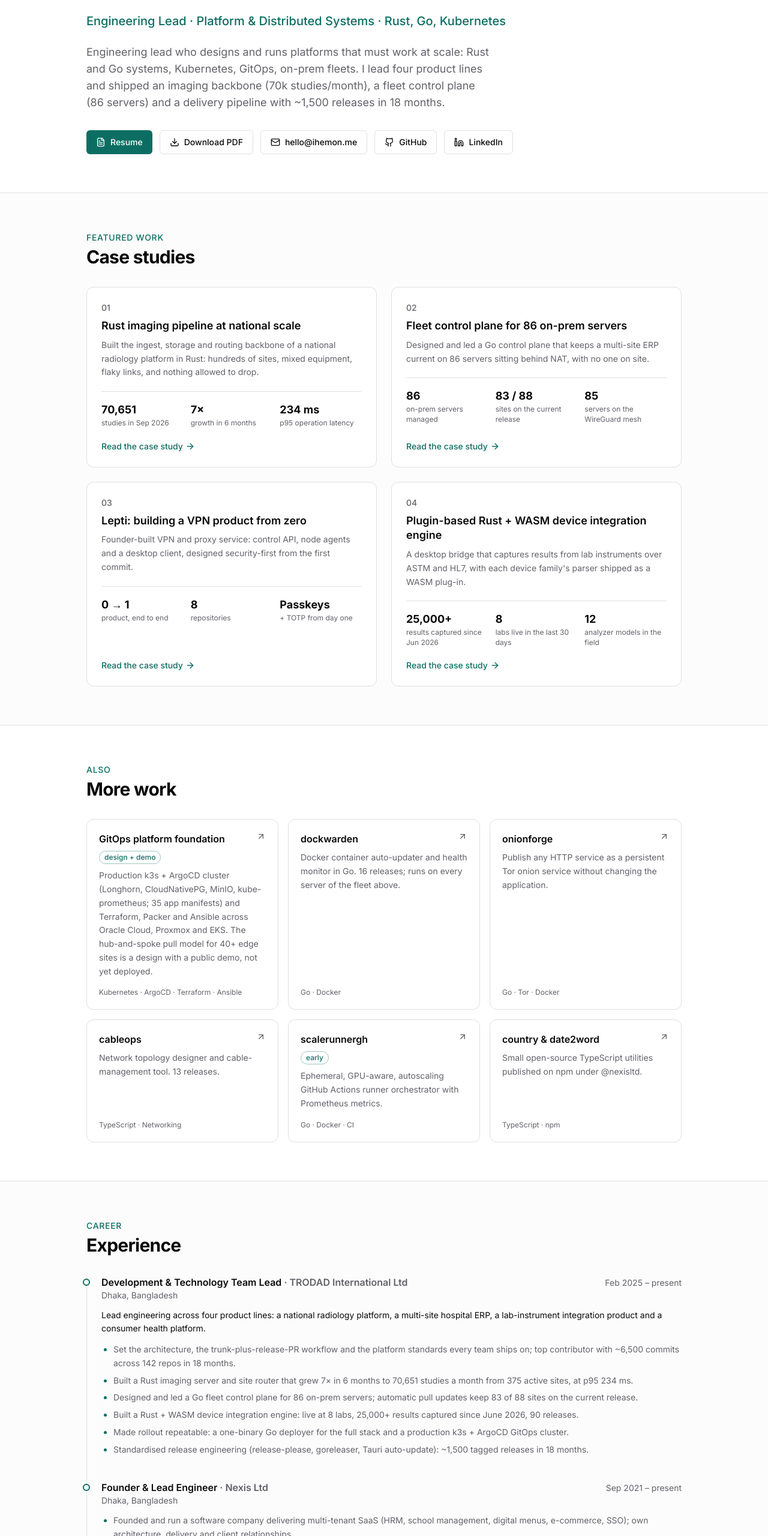
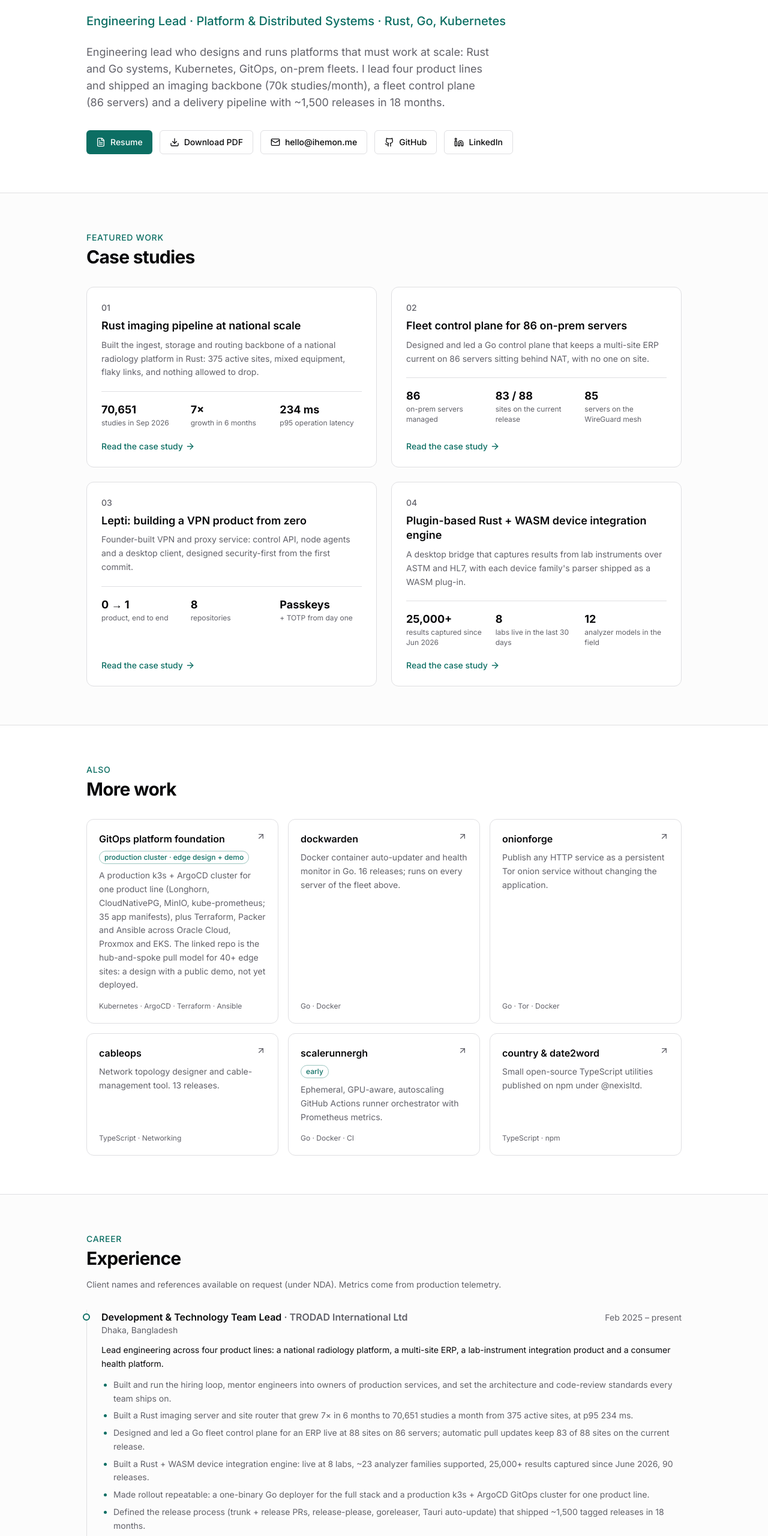
Before and after one commit to emon5122/emon5122.github.io, a Next.js app: page / in a window 1280 px wide. Shown: the part 240-2800 px from the top of the page at 60% size. Built offline with nearby package versions, Linux system fonts and the light colour scheme.

Commit message:
Apply hiring-panel fixes: leadership practices, location line, consistent metrics, NDA note

```diff
--- a/src/app/page.tsx
+++ b/src/app/page.tsx
@@ -162,6 +162,7 @@ export default function Home() {
             <section aria-labelledby="experience" className="border-t bg-muted/30">
                 <div className="mx-auto max-w-5xl px-4 py-16">
                     <SectionHeading id="experience" eyebrow="Career" title="Experience" />
+                    <p className="-mt-4 mb-8 text-sm text-muted-foreground">{site.note}</p>
                     <ol className="relative space-y-10 border-l pl-6">
                         {experience.map((r) => (
                             <li key={r.company} className="relative">
@@ -230,7 +231,7 @@ export default function Home() {
                     <SectionHeading id="contact" eyebrow="Contact" title="Let's talk" />
                     <p className="max-w-2xl leading-relaxed text-muted-foreground">
                         Open to staff, principal and lead roles in platform, backend, DevOps/SRE and
-                        engineering leadership, in any industry: remote, in Dhaka, or abroad with relocation.
+                        engineering leadership, in any industry: remote (overlapping EU or US-East hours), in Dhaka, or abroad with visa sponsorship.
                     </p>
                     <div className="mt-6 flex flex-wrap gap-3">
                         <a
--- a/src/content/profile.ts
+++ b/src/content/profile.ts
@@ -52,7 +52,9 @@ export const site = {
         "Engineering lead who designs and runs platforms that must work at scale: Rust and Go systems, Kubernetes, GitOps, on-prem fleets. I lead four product lines and shipped an imaging backbone (70k studies/month), a fleet control plane (86 servers) and a delivery pipeline with ~1,500 releases in 18 months.",
     description:
         "Engineering lead for platform and distributed systems in Rust, Go and Kubernetes. Case studies: a national-scale imaging pipeline, a control plane for 86 on-prem servers, a VPN product built from zero, and a Rust + WASM device integration engine.",
-    location: "Dhaka, Bangladesh (UTC+6) · open to remote and relocation",
+    location:
+        "Dhaka, Bangladesh (UTC+6) · Remote (overlap EU/US-East) · Open to relocation with visa sponsorship",
+    note: "Client names and references available on request (under NDA). Metrics come from production telemetry.",
     email: "hello@ihemon.me",
     links: {
         resume: "https://rxresu.me/emon5122/istiak-hassan-emon",
@@ -79,14 +81,14 @@ export const caseStudies: CaseStudy[] = [
         slug: "rust-imaging-pipeline",
         title: "Rust imaging pipeline at national scale",
         summary:
-            "Built the ingest, storage and routing backbone of a national radiology platform in Rust: hundreds of sites, mixed equipment, flaky links, and nothing allowed to drop.",
+            "Built the ingest, storage and routing backbone of a national radiology platform in Rust: 375 active sites, mixed equipment, flaky links, and nothing allowed to drop.",
         highlights: [
             { value: "70,651", label: "studies in Sep 2026" },
             { value: "7×", label: "growth in 6 months" },
             { value: "234 ms", label: "p95 operation latency" },
         ],
         problem:
-            "A national radiology platform had to receive, store, route and serve medical images from hundreds of hospitals and diagnostic centres. The sites run mixed equipment on unreliable links, and every byte is sensitive patient data.",
+            "A national radiology platform had to receive, store, route and serve medical images from hundreds of imaging sites. The sites run mixed equipment on unreliable links, and every byte is sensitive patient data.",
         constraints: [
             "Speak both the legacy DIMSE protocol suite and modern DICOMweb.",
             "Sites lose connectivity, so nothing may be dropped in transit.",
@@ -131,7 +133,7 @@ export const caseStudies: CaseStudy[] = [
                 "Modalities send to an on-site router that queues, routes and compresses studies, then forwards them to the central PACS. Images land in object storage with a Redis cache; viewers and reporting consume events over RabbitMQ. A separate export path strips identity before data leaves for research and AI datasets.",
         },
         impact: [
-            "375 active client sites sending studies in the last 30 days (467 onboarded)",
+            "375 active sites sending studies in the last 30 days",
             "70,651 studies in Sep 2026, up from ~10k in Mar: 7× in 6 months",
             "~62k images and 25.6 GB ingested per day; 6.3M images (4.5 TB) indexed",
             "PACS operation latency p50 52 ms, p95 234 ms",
@@ -167,7 +169,7 @@ export const caseStudies: CaseStudy[] = [
             { value: "85", label: "servers on the WireGuard mesh" },
         ],
         problem:
-            "A large ERP runs on a server inside each of 88 hospitals. Every update, configuration fix and support session used to need a person on site, and versions drifted apart.",
+            "A large ERP runs on its own on-prem server at each of 88 sites (86 servers). Every update, configuration fix and support session used to need a person on site, and versions drifted apart.",
         constraints: [
             "Sites sit behind NAT on consumer-grade links, mostly Windows boxes.",
             "Updates must never interrupt work during opening hours.",
@@ -340,9 +342,9 @@ export const caseStudies: CaseStudy[] = [
 export const moreWork: Project[] = [
     {
         name: "GitOps platform foundation",
-        label: "design + demo",
+        label: "production cluster · edge design + demo",
         description:
-            "Production k3s + ArgoCD cluster (Longhorn, CloudNativePG, MinIO, kube-prometheus; 35 app manifests) and Terraform, Packer and Ansible across Oracle Cloud, Proxmox and EKS. The hub-and-spoke pull model for 40+ edge sites is a design with a public demo, not yet deployed.",
+            "A production k3s + ArgoCD cluster for one product line (Longhorn, CloudNativePG, MinIO, kube-prometheus; 35 app manifests), plus Terraform, Packer and Ansible across Oracle Cloud, Proxmox and EKS. The linked repo is the hub-and-spoke pull model for 40+ edge sites: a design with a public demo, not yet deployed.",
         href: "https://github.com/emon5122/argocd-hub-spoke",
         tags: ["Kubernetes", "ArgoCD", "Terraform", "Ansible"],
     },
@@ -391,14 +393,14 @@ export const experience: Role[] = [
         period: "Feb 2025 – present",
         location: "Dhaka, Bangladesh",
         context:
-            "Lead engineering across four product lines: a national radiology platform, a multi-site hospital ERP, a lab-instrument integration product and a consumer health platform.",
+            "Lead engineering across four product lines: a national radiology platform, a multi-site ERP, a lab-instrument integration product and a consumer health platform.",
         bullets: [
-            "Set the architecture, the trunk-plus-release-PR workflow and the platform standards every team ships on; top contributor with ~6,500 commits across 142 repos in 18 months.",
+            "Built and run the hiring loop, mentor engineers into owners of production services, and set the architecture and code-review standards every team ships on.",
             "Built a Rust imaging server and site router that grew 7× in 6 months to 70,651 studies a month from 375 active sites, at p95 234 ms.",
-            "Designed and led a Go fleet control plane for 86 on-prem servers; automatic pull updates keep 83 of 88 sites on the current release.",
-            "Built a Rust + WASM device integration engine: live at 8 labs, 25,000+ results captured since June 2026, 90 releases.",
-            "Made rollout repeatable: a one-binary Go deployer for the full stack and a production k3s + ArgoCD GitOps cluster.",
-            "Standardised release engineering (release-please, goreleaser, Tauri auto-update): ~1,500 tagged releases in 18 months.",
+            "Designed and led a Go fleet control plane for an ERP live at 88 sites on 86 servers; automatic pull updates keep 83 of 88 sites on the current release.",
+            "Built a Rust + WASM device integration engine: live at 8 labs, ~23 analyzer families supported, 25,000+ results captured since June 2026, 90 releases.",
+            "Made rollout repeatable: a one-binary Go deployer for the full stack and a production k3s + ArgoCD GitOps cluster for one product line.",
+            "Defined the release process (trunk + release PRs, release-please, goreleaser, Tauri auto-update) that shipped ~1,500 tagged releases in 18 months.",
         ],
     },
     {
@@ -499,15 +501,17 @@ export const skills: { group: string; items: string[] }[] = [
             "WireGuard / nftables",
             "Tor onion services",
             "Secure release and auto-update",
-            "Bug bounty since 2016",
+            "Security background: offensive testing and responsible disclosure",
         ],
     },
     {
         group: "Leadership",
         items: [
             "Leading 4 product lines",
-            "Architecture-first design reviews",
-            "Release and branching process",
+            "Hiring loop and interviews",
+            "Mentoring engineers into service owners",
+            "Architecture and code-review standards",
+            "Release process (~1,500 releases)",
             "Founder: clients and delivery",
             "Ownership across 6 production languages",
         ],
```
Also changed, not shown: 2 other files (tests, documents, lock files or other folders).
